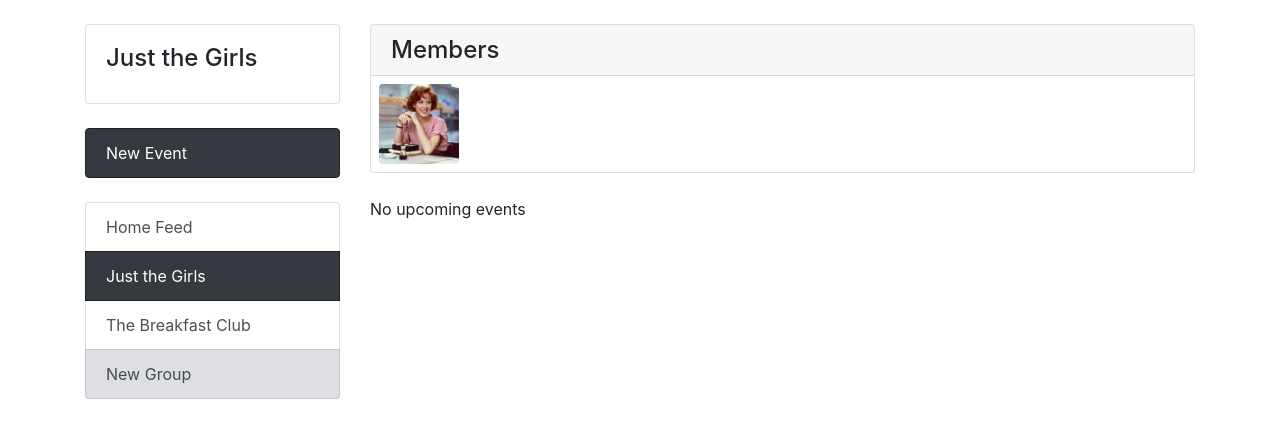
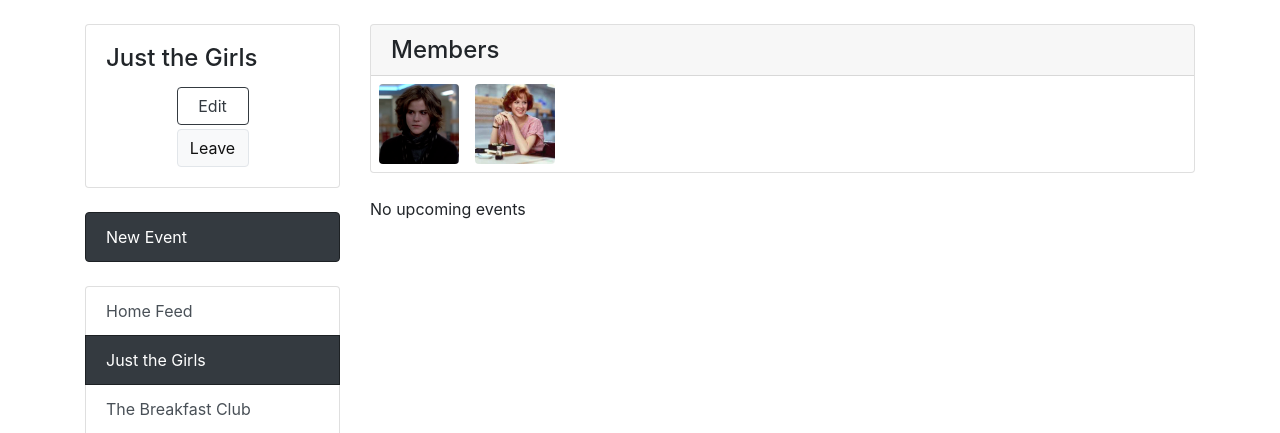
Before and after one commit to cfreshman/clippy, a Django app: a page that uses clippy/gather/templates/group.html in a window 1280 px wide. Shown: the part 56-489 px from the top of the page. Run offline with Django 3.2, Linux system fonts and the light colour scheme; a user stored in the database is signed in; data comes from the database, SQL or seed files in the repository; both versions use the stored data as it was after the commit; data that the repository does not hold is empty; some libraries are stand-ins or nearby versions.

Commit message:
Added edit/leave buttons to joined groups

```diff
--- a/clippy/gather/static/css/styles.css
+++ b/clippy/gather/static/css/styles.css
@@ -55,6 +55,19 @@
 
 #header .dropdown-header {
 	cursor: default;
+}
+
+.page-info .page-buttons {
+	width: 100%;
+	display: flex;
+	flex-direction: column;
+	align-items: center;
+}
+.page-info .btn {
+	width: 4.5rem;
+}
+.page-info .btn:not(:last-child) {
+	margin-bottom: .25rem;
 }
 
 .list-group-small {
--- a/clippy/gather/templates/group.html
+++ b/clippy/gather/templates/group.html
@@ -10,6 +10,12 @@
 		<div class="card-body">
 			<h4 class="card-title">{{ group }}</h4>
 			<p class="card-text">{{ group.description }}</p>
+			{% if viewer in members %}
+			<div class="page-buttons">
+				<a href="{% url 'edit_group' group.id %}" class="btn btn-outline-dark">Edit</a>
+				<a href="{% url 'group_action' group.id 'leave' %}?next={{request.path}}" class="btn btn-light">Leave</a>
+			</div>
+			{% endif %}
 		</div>
 	</div>
 {% endblock %}
--- a/clippy/gather/views.py
+++ b/clippy/gather/views.py
@@ -86,7 +86,7 @@ def view_group(request, id):
     viewer, context = get_viewer_and_context(request.user.profile)
 
     group = EventGroup.objects.get(id=id)
-    members = group.members.exclude(id=viewer['id'])
+    members = group.members.all()
     events = group.events.all()
 
     return render(
```
Also changed, not shown: clippy/db.sqlite3.
